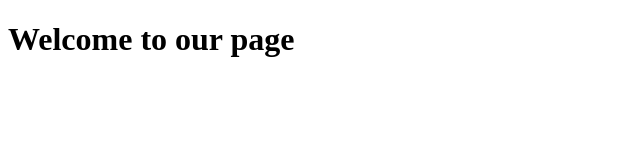
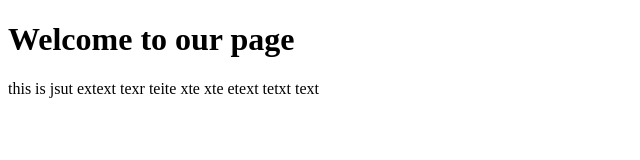
Before and after one commit to steelium/learnzing, a plain HTML site: page index.html in a window 1280 px wide. Shown: the whole page, without its empty margins (0-640 px from the left). Drawn offline with Linux system fonts and the light colour scheme.

Commit message:
"text" was added

```diff
--- a/index.html
+++ b/index.html
@@ -5,5 +5,6 @@
 </head>
 <body>
 <h1>Welcome to our page</h1>
+<div>this is jsut extext texr teite xte xte etext tetxt text </div>
 </body>
 </html>
```
